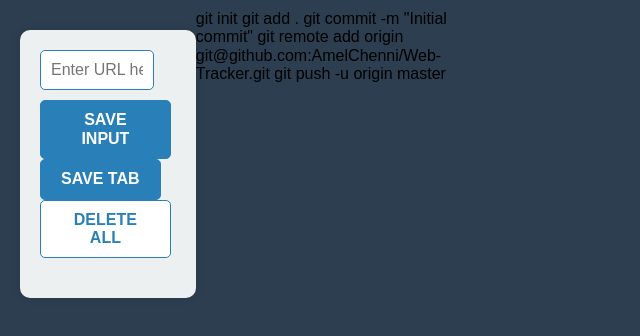
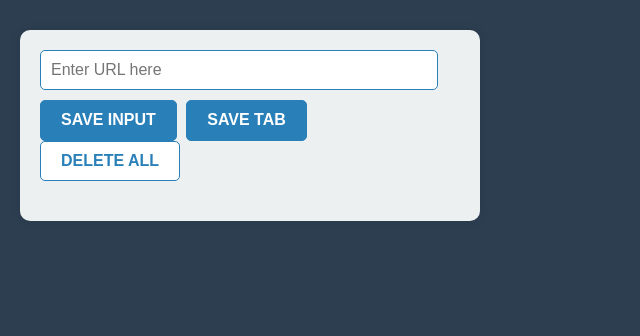
Before and after one commit to AmelChenni/Web-Tracker, a website built with Vite: page index.html in a window 1280 px wide. Shown: the whole page, without its empty margins (0-640 px from the left). Built offline with nearby package versions, Linux system fonts and the light colour scheme.

Commit message:
Initial commit

```diff
--- a/index.html
+++ b/index.html
@@ -21,8 +21,3 @@
     <script src="index.js"></script>
 </body>
 </html>
-git init
-git add .
-git commit -m "Initial commit"
-git remote add origin git@github.com:AmelChenni/Web-Tracker.git
-git push -u origin master
```
